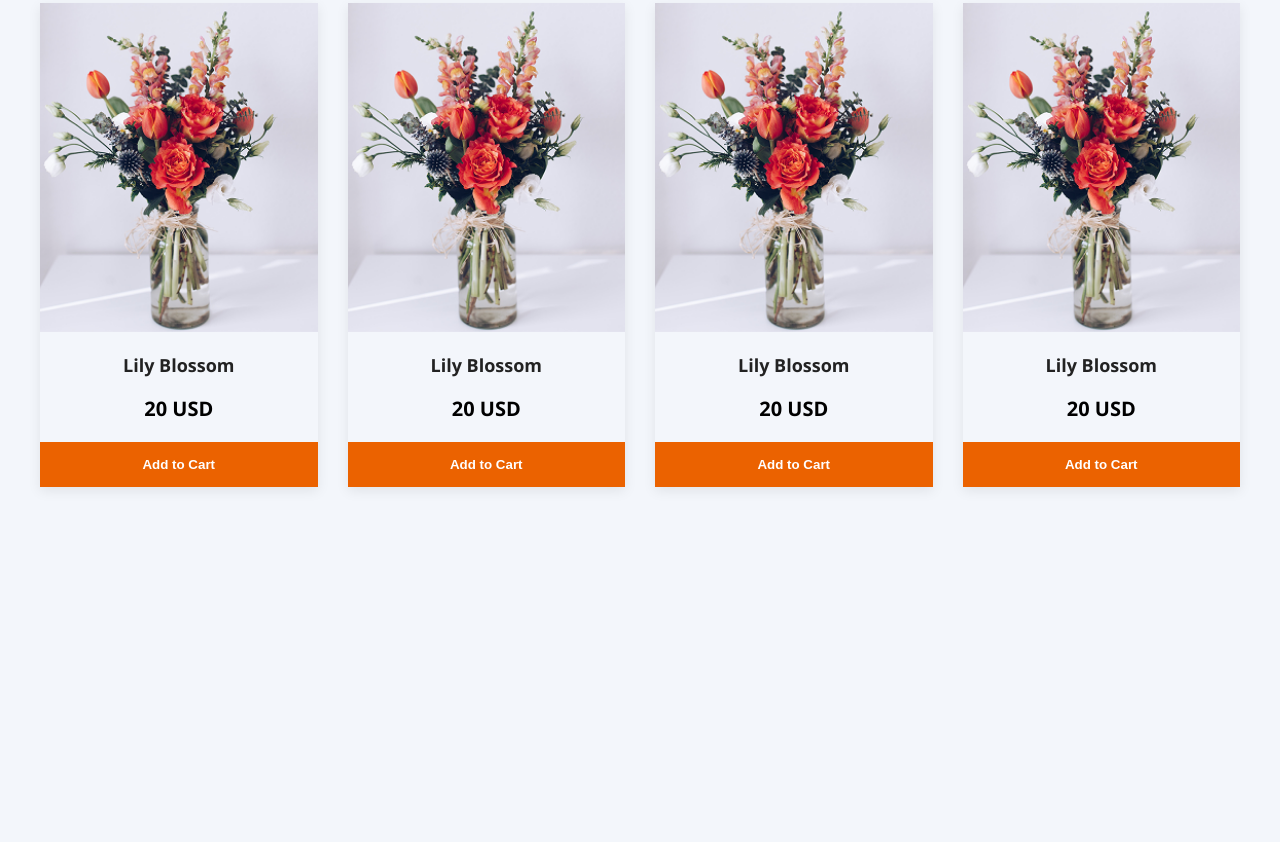
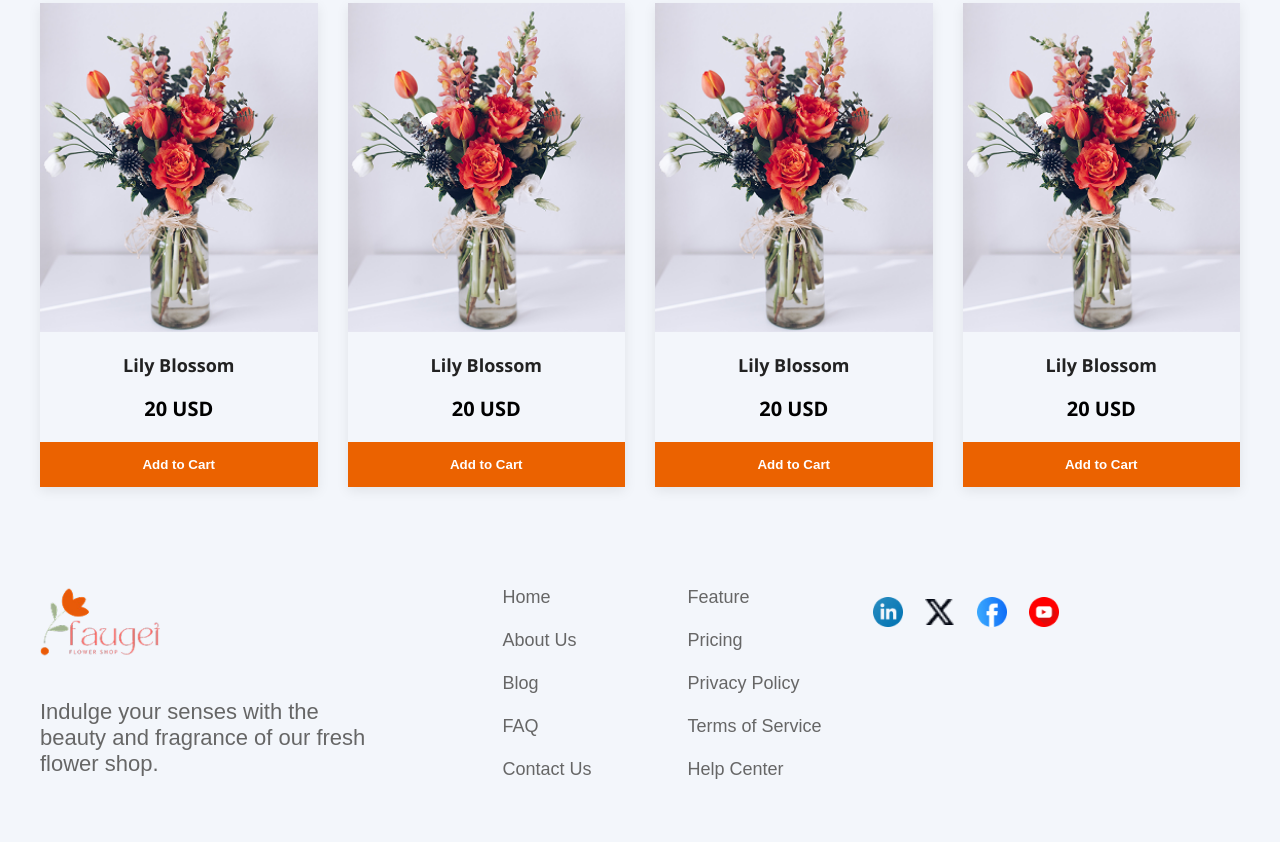
Before and after one commit to Rafsunjany-khan/Responsive-Flowers-Shop, a plain HTML site: page index.html in a window 1280 px wide. Shown: the part 1325-2167 px from the top of the page. Before the commit the page ends 1872 px from the top, so only its background shows below. Drawn offline with Linux system fonts and the light colour scheme.

Commit message:
Footer section added

```diff
--- a/index.html
+++ b/index.html
@@ -96,5 +96,58 @@
     </div>
 </section>
 
+<!-- Footer Section -->
+<footer class="site-footer">
+  <div class="footer-container">
+    <!-- Column 1: Logo + Heading -->
+    <div class="footer-column logo-column">
+      <img src="assets/logo.png" alt="Logo" class="footer-logo" />
+      <h3 class="footer-heading">Indulge your senses with the <br> beauty and fragrance of our fresh<br> flower shop.</h3>
+    </div>
+
+      <!-- Column 2: List 1 -->
+<div class="footer-column list-column">
+  <ul class="footer-list">
+    <li>Home</li>
+    <li>About Us</li>
+    <li>Blog</li>
+    <li>FAQ</li>
+    <li>Contact Us</li>
+  </ul>
+</div>
+
+<!-- Column 3: List 2 -->
+<div class="footer-column list-column">
+  <ul class="footer-list">
+    <li>Feature</li>
+    <li>Pricing</li>
+    <li>Privacy Policy</li>
+    <li>Terms of Service</li>
+    <li>Help Center</li>
+  </ul>
+</div>
+
+
+    <!-- Column 4: Social Icons -->
+   <div class="footer-column social-column">
+  <div class="footer-social">
+    <div class="icon-wrap">
+      <img src="assets/icon-linkedin.png" alt="LinkedIn" class="social-icon" />
+    </div>
+    <div class="icon-wrap">
+      <img src="assets/icon-twitter.png" alt="Twitter" class="social-icon" />
+    </div>
+    <div class="icon-wrap">
+      <img src="assets/icon-facebook.png" alt="Facebook" class="social-icon" />
+    </div>
+    <div class="icon-wrap">
+      <img src="assets/icon-youtube.png" alt="YouTube" class="social-icon" />
+    </div>
+  </div>
+</div>
+  </div>
+</footer>
+
+
 </body>
 </html>
--- a/style.css
+++ b/style.css
@@ -159,3 +159,83 @@ body {
 .plant-card button:hover {
     background-color: #c95000;
 }
+
+/* Footer Section */
+.site-footer {
+  background-color: #f3f6fb;
+  color: #111;
+  padding: 40px;
+  font-family: Arial, sans-serif;
+}
+
+.footer-container {
+  display: flex;
+  flex-wrap: wrap;
+  justify-content: space-between;
+  gap: 45px;
+}
+
+.footer-column {
+  flex: 1 1 200px;
+  display: flex;
+  flex-direction: column;
+  gap: 22px;
+
+}
+.list-column {
+  flex: 0 0 140px;
+  max-width: 140px;
+}
+
+.logo-column {
+  flex: 1 1 250px;
+}
+
+.footer-logo {
+  max-height: 70px;
+  width: 120px;
+  margin-bottom: 10px;
+}
+
+.footer-heading {
+  font-size: 22px;
+  font-weight: 200;
+  color: #666;
+  margin-top: 10px;
+}
+
+.footer-list {
+  list-style: none;
+  padding: 0;
+  margin: 0;
+}
+
+.footer-list li {
+  margin-bottom: 22px;
+  font-size: 18px;
+  color: #666;
+
+}
+
+.footer-social {
+  display: flex;
+  gap: 22px;
+  margin-top: 10px;
+}
+
+.icon-wrap {
+  width: 30px;
+  height: 30px;
+  display: flex;
+  align-items: center;
+  justify-content: center;
+  overflow: hidden;
+}
+
+.social-icon {
+  width: 100%;
+  height: 100%;
+  object-fit: contain;
+  display: block;
+  cursor: pointer;
+}
```
